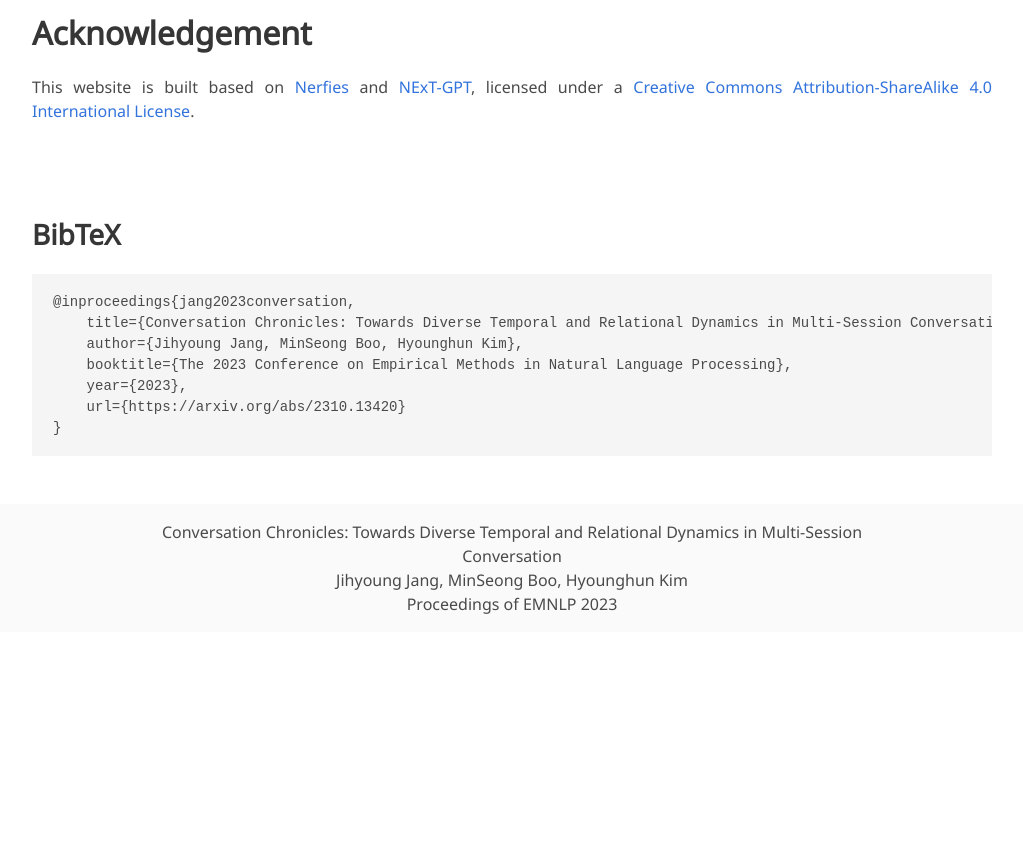
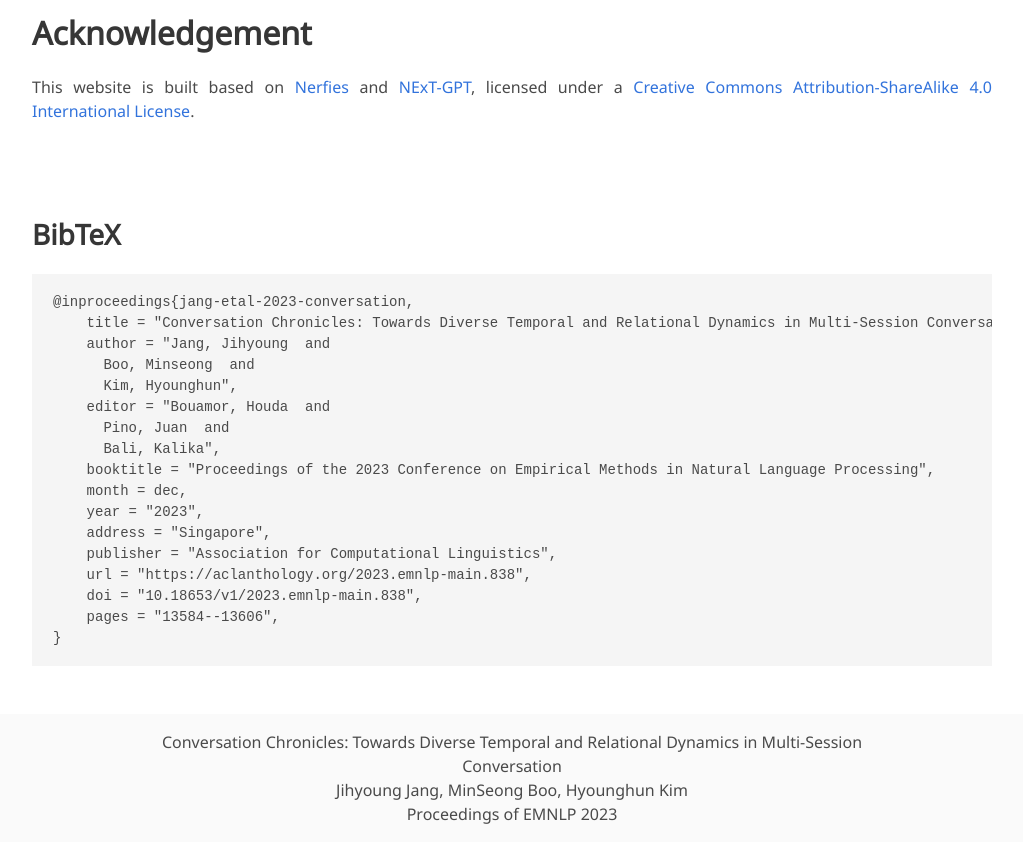
Before and after one commit to conversation-chronicles/conversation-chronicles.github.io, a plain HTML site: page index.html in a window 1280 px wide. Shown: the part 8248-9090 px from the top of the page, without its empty margins (128-1151 px from the left). Before the commit the page ends 8880 px from the top, so only its background shows below. Drawn offline with nearby package versions, Linux system fonts and the light colour scheme; some icons are missing; a web font is replaced by a local one.

Commit message:
update bibtex

```diff
--- a/index.html
+++ b/index.html
@@ -1057,12 +1057,22 @@
 <section class="section" id="BibTeX">
     <div class="container is-max-desktop content">
         <h2 class="title">BibTeX</h2>
-        <pre><code>@inproceedings{jang2023conversation,
-    title={Conversation Chronicles: Towards Diverse Temporal and Relational Dynamics in Multi-Session Conversations},
-    author={Jihyoung Jang, MinSeong Boo, Hyounghun Kim},
-    booktitle={The 2023 Conference on Empirical Methods in Natural Language Processing},
-    year={2023},
-    url={https://arxiv.org/abs/2310.13420}
+        <pre><code>@inproceedings{jang-etal-2023-conversation,
+    title = "Conversation Chronicles: Towards Diverse Temporal and Relational Dynamics in Multi-Session Conversations",
+    author = "Jang, Jihyoung  and
+      Boo, Minseong  and
+      Kim, Hyounghun",
+    editor = "Bouamor, Houda  and
+      Pino, Juan  and
+      Bali, Kalika",
+    booktitle = "Proceedings of the 2023 Conference on Empirical Methods in Natural Language Processing",
+    month = dec,
+    year = "2023",
+    address = "Singapore",
+    publisher = "Association for Computational Linguistics",
+    url = "https://aclanthology.org/2023.emnlp-main.838",
+    doi = "10.18653/v1/2023.emnlp-main.838",
+    pages = "13584--13606",
 }</code></pre>
     </div>
 </section>
```
